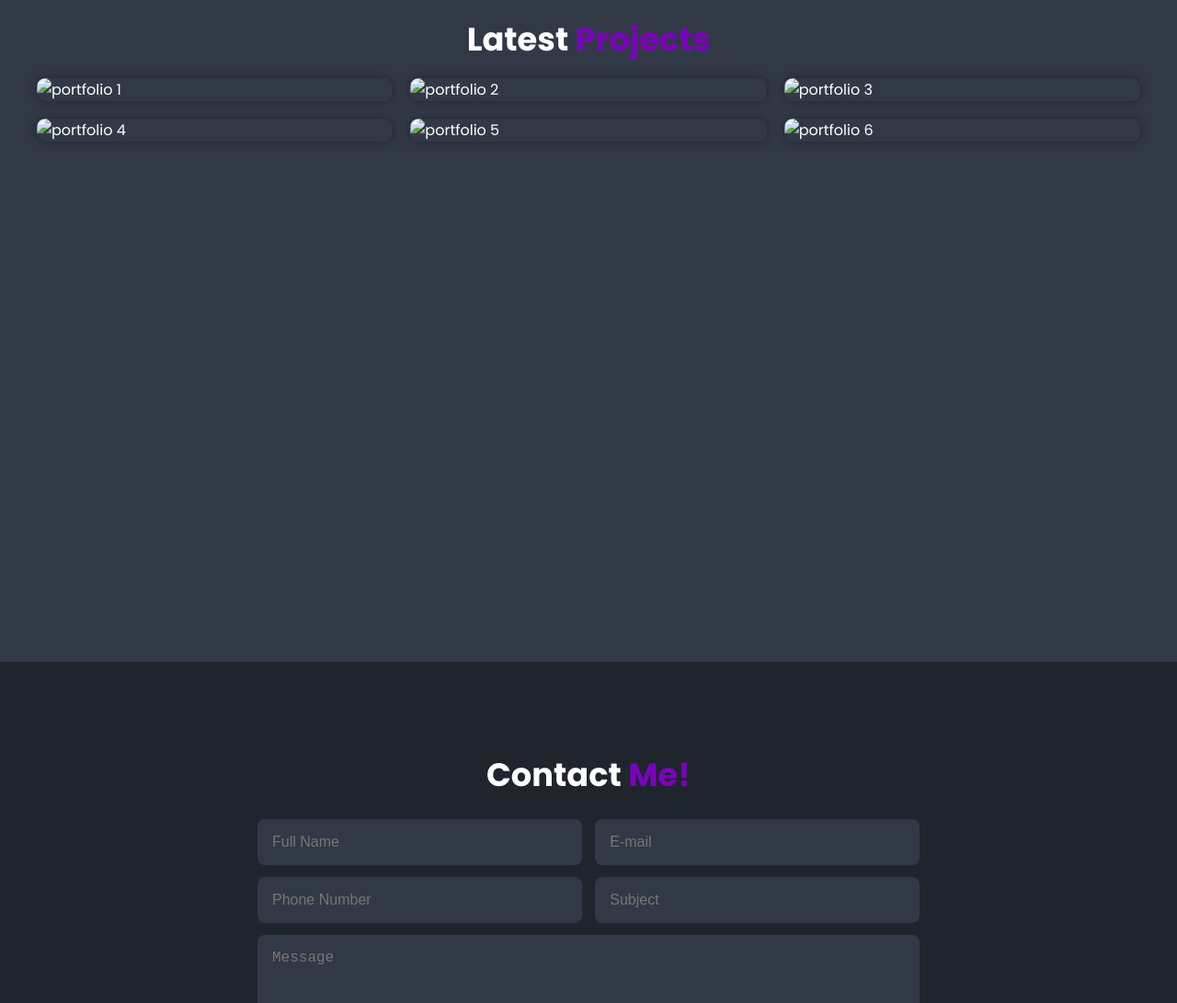
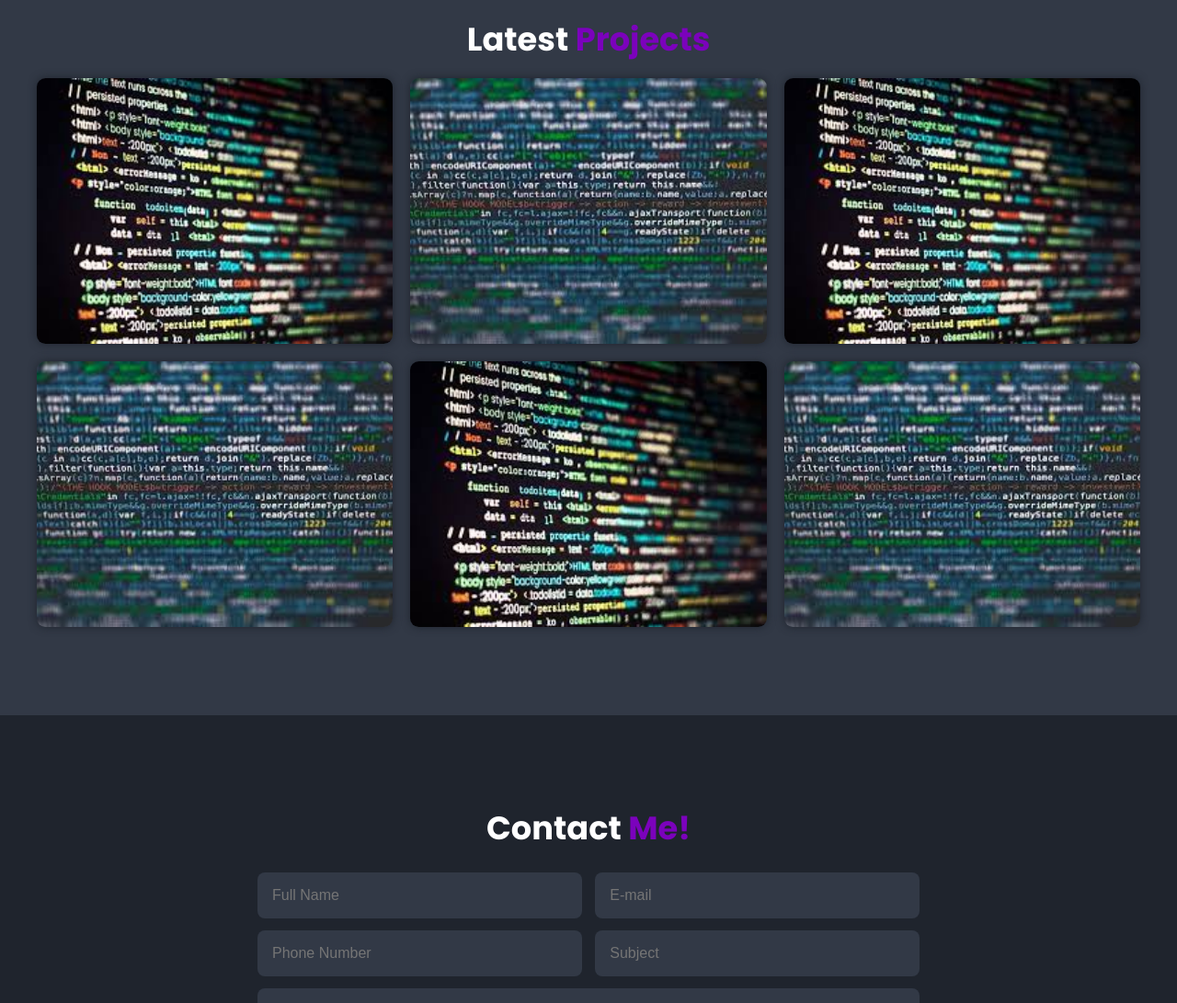
Before and after one commit to victoria1106/portfolio-victoria, a plain HTML site: page index.html in a window 1280 px wide. Shown: the part 1680-2771 px from the top of the page at 92% size. Drawn offline with nearby package versions, Linux system fonts and the light colour scheme; a script that the page names is missing.

Commit message:
Add files via upload

```diff
--- a/index.html
+++ b/index.html
@@ -80,11 +80,10 @@
 
                 <i class='bx bx-code-alt'></i>
 
-                <h3>Web Development</h3>
+                <h3>Comunicação Eficaz</h3>
 
                 <p>
-                    Lorem ipsum dolor sit amet consectetur adipisicing elit. Perferendis delectus aut esse totam, ipsa corporis ipsam blanditiis reiciendis voluptatibus, ratione temporibus nesciunt fugit dolores. Accusamus quisquam quod voluptate expedita nobis?
-                </p>
+                Habilidade de expressar ideias e informações de forma clara, organizada e objetiva, seja verbalmente ou por escrito. Consigo adaptar a linguagem de acordo com o público e a situação, facilitando a compreensão e evitando ruídos na comunicação.</p>
 
                 <a href="#" class="btn">Read more</a>
 
@@ -94,10 +93,10 @@
 
                 <i class='bx bx-code-curly' ></i>
 
-                <h3>Back-End Development</h3>
+                <h3>Trabalho em Equipe</h3>
 
                 <p>
-                    Lorem ipsum dolor sit amet consectetur adipisicing elit. Perferendis delectus aut esse totam, ipsa corporis ipsam blanditiis reiciendis voluptatibus, ratione temporibus nesciunt fugit dolores. Accusamus quisquam quod voluptate expedita nobis?
+                   Experiência em colaborar de forma produtiva com colegas de diferentes áreas e perfis. Sei ouvir, respeitar opiniões divergentes e contribuir para que o grupo alcance metas em conjunto, mantendo um ambiente de cooperação e harmonia.
                 </p>
 
                 <a href="#" class="btn">Read More</a>
@@ -108,11 +107,10 @@
 
                 <i class='bx bx-mobile-alt'></i>
 
-                <h3>Mobile</h3>
+                <h3>Adaptabilidade</h3>
 
                 <p>
-                    Lorem ipsum dolor sit amet consectetur adipisicing elit. Perferendis delectus aut esse totam, ipsa corporis ipsam blanditiis reiciendis voluptatibus, ratione temporibus nesciunt fugit dolores. Accusamus quisquam quod voluptate expedita nobis?
-                </p>
+                    Capacidade de se ajustar rapidamente a novas situações, demandas ou mudanças no ambiente de trabalho. Aprendo novas ferramentas e processos com facilidade, mantendo a eficiência mesmo diante de imprevistos ou desafios.
 
                 <a href="#" class="btn">Read more</a>
 
@@ -135,13 +133,43 @@
 
             <div class="portfolio-box">
 
-                <img src="./Assets/programação.png" alt="portfolio 1">
+                <img src="./assets/codigo.jfif" alt="portfolio 1">
 
                 <div class="portfolio-layer">
-                    <h4>Web Development</h4>
+                    <h4>Projeto 1</h4>
 
                     <p>
-                        Lorem ipsum dolor sit, amet consectetur adipisicing elit. Expedita excepturi tempore modi quisquam quibusdam error et velit doloribus cum.
+                     Criação de interfaces web responsivas e funcionais, aplicando HTML, CSS e JavaScript com foco em usabilidade, performance e design moderno.</p>
+
+                    <a href="#"><i class='bx bx-link-external'></i></a>
+
+                </div>
+            </div>
+
+            <div class="portfolio-box">
+
+                <img src="./Assets/codigos.jfif" alt="portfolio 2">
+
+                <div class="portfolio-layer">
+                    <h4>Projeto 2 </h4>
+
+                    <p>
+                        Criação de interfaces web responsivas e funcionais, aplicando HTML, CSS e JavaScript com foco em usabilidade, performance e design moderno.
+                    </p>
+
+                    <a href="#"><i class='bx bx-link-external'></i></a>
+
+                </div>
+            </div>
+
+            <div class="portfolio-box">
+                <img src="./Assets/codigo.jfif" alt="portfolio 3">
+
+                <div class="portfolio-layer">
+                    <h4>Projeto 3</h4>
+
+                    <p>
+                        Criação de interfaces web responsivas e funcionais, aplicando HTML, CSS e JavaScript com foco em usabilidade, performance e design moderno.
                     </p>
 
                     <a href="#"><i class='bx bx-link-external'></i></a>
@@ -151,28 +179,13 @@
 
             <div class="portfolio-box">
 
-                <img src="./Assets/programação.png" alt="portfolio 2">
+                <img src="./Assets/codigos.jfif" alt="portfolio 4">
 
                 <div class="portfolio-layer">
-                    <h4>Web Development</h4>
+                    <h4>Projeto 4</h4>
 
                     <p>
-                        Lorem ipsum dolor sit, amet consectetur adipisicing elit. Expedita excepturi tempore modi quisquam quibusdam error et velit doloribus cum.
-                    </p>
-
-                    <a href="#"><i class='bx bx-link-external'></i></a>
-
-                </div>
-            </div>
-
-            <div class="portfolio-box">
-                <img src="./Assets/programação.png" alt="portfolio 3">
-
-                <div class="portfolio-layer">
-                    <h4>Web Development</h4>
-
-                    <p>
-                        Lorem ipsum dolor sit, amet consectetur adipisicing elit. Expedita excepturi tempore modi quisquam quibusdam error et velit doloribus cum.
+                        Criação de interfaces web responsivas e funcionais, aplicando HTML, CSS e JavaScript com foco em usabilidade, performance e design moderno.
                     </p>
 
                     <a href="#"><i class='bx bx-link-external'></i></a>
@@ -182,13 +195,13 @@
 
             <div class="portfolio-box">
 
-                <img src="./Assets/programação.png" alt="portfolio 4">
+                <img src="./Assets/codigo.jfif" alt="portfolio 5">
 
                 <div class="portfolio-layer">
-                    <h4>Web Development</h4>
+                    <h4>Projeto 5</h4>
 
-                    <p>g
-                        Lorem ipsum dolor sit, amet consectetur adipisicing elit. Expedita excepturi tempore modi quisquam quibusdam error et velit doloribus cum.
+                    <p>
+                        Criação de interfaces web responsivas e funcionais, aplicando HTML, CSS e JavaScript com foco em usabilidade, performance e design moderno.
                     </p>
 
                     <a href="#"><i class='bx bx-link-external'></i></a>
@@ -198,29 +211,13 @@
 
             <div class="portfolio-box">
 
-                <img src="./Assets/programação.png" alt="portfolio 5">
+              <img src="./Assets/codigos.jfif" alt="portfolio 6">
 
                 <div class="portfolio-layer">
-                    <h4>Web Development</h4>
+                    <h4>Projeto 6</h4>
 
                     <p>
-                        Lorem ipsum dolor sit, amet consectetur adipisicing elit. Expedita excepturi tempore modi quisquam quibusdam error et velit doloribus cum.
-                    </p>
-
-                    <a href="#"><i class='bx bx-link-external'></i></a>
-
-                </div>
-            </div>
-
-            <div class="portfolio-box">
-
-              <img src="./Assets/programação.png" alt="portfolio 6">
-
-                <div class="portfolio-layer">
-                    <h4>Web Development</h4>
-
-                    <p>
-                        Lorem ipsum dolor sit, amet consectetur adipisicing elit. Expedita excepturi tempore modi quisquam quibusdam error et velit doloribus cum.
+                        Criação de interfaces web responsivas e funcionais, aplicando HTML, CSS e JavaScript com foco em usabilidade, performance e design moderno.
                     </p>
 
                     <a href="#"><i class='bx bx-link-external'></i></a>
@@ -270,10 +267,10 @@
 
         <div class="about-content">
             <h3>About Me</h3>
-            <h1>Full-stack <span>Developer</span> and <span>Teacher</span></h1>
+            <h1>Formação em <span>Análise</span> de <span> Desenvolvimento de Sistemas</span></h1>
 
             <p>
-                Lorem ipsum dolor sit amet consectetur adipisicing elit. Vero, reiciendis quia, eos ratione tempora voluptatum ab iste, veritatis praesentium fugiat corporis facilis omnis! Voluptatibus id facilis odit sunt molestiae, hic, mollitia laborum error enim rerum architecto totam fugit consequatur aut suscipit quae explicabo laudantium. Doloribus tenetur maxime veritatis illo unde exercitationem asperiores aliquam rem incidunt voluptatibus. Autem eligendi aperiam accusamus.
+                Sou estudante do terceiro ano do ensino médio, com interesse e dedicação na área de tecnologia e desenvolvimento de software. Possuo conhecimentos em HTML, CSS, JavaScript, adquiridos por meio de estudos e experiências práticas. Tenho facilidade para aprender novas ferramentas, gosto de trabalhar em equipe e busco constantemente melhorar minhas habilidades para atuar de forma criativa e eficiente em projetos de desenvolvimento web.
             </p>
 
             <a href="#" class="btn">Read More</a>
@@ -282,7 +279,7 @@
                              <!-- /about section  -->
 
     <footer>
-        <p>Copyright &copy; 2025 by &lt;/Marcelocsn&gt;. All rights Reserved</p>
+        <p>Copyright &copy; 2025 by &lt;Victória&gt;. All rights Reserved</p>
     </footer>
 
 </body>
```
Also changed, not shown: assets/codigo.jfif (added), assets/codigos.jfif (added).
